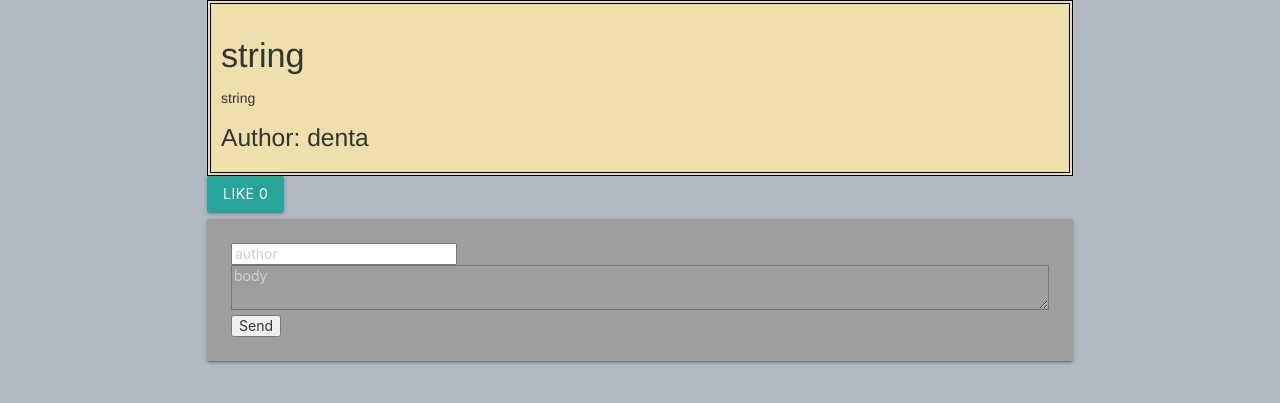
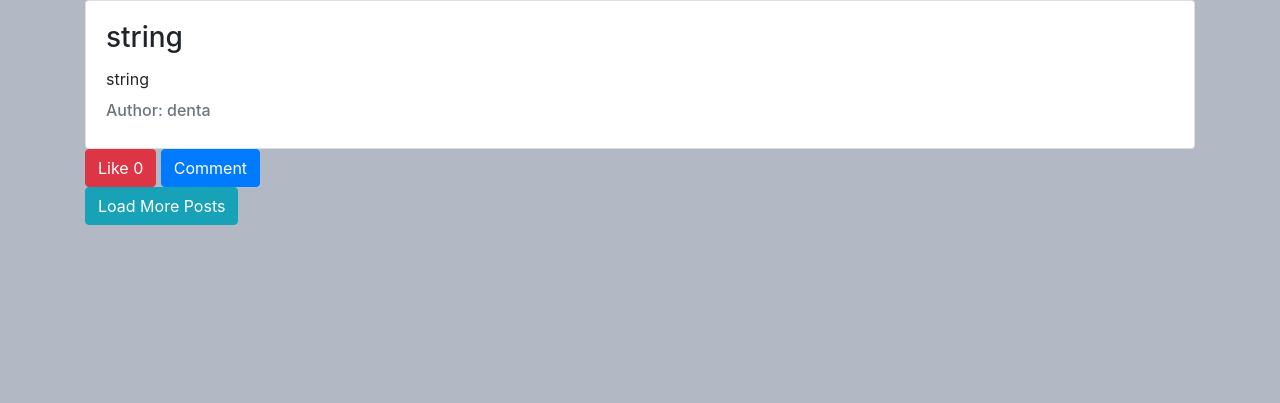
Before and after one commit to DentaCool/dw-django-course, a Django app: a page that uses templates/base.html in a window 1280 px wide. Shown: the top 403 px of the page. Run offline with Django 3.2, Linux system fonts and the light colour scheme; data comes from the database, SQL or seed files in the repository; both versions use the stored data as it was after the commit; some libraries are stand-ins or nearby versions.

Commit message:
lazy load recoverypoin

```diff
--- a/article/permissions.py
+++ b/article/permissions.py
@@ -19,15 +19,19 @@ class UserPermission(BasePermission):
 
 class PostPermission(BasePermission):
     def has_permission(self, request, view):
+        print('PostPermission')
         if request.method in SAFE_METHODS:
             return True
         else:
+            print(IsAuthenticated().has_permission(request, view))
             return IsAuthenticated().has_permission(request, view)
 
     def has_object_permission(self, request, view, obj):
+        print('PostPermission')
         if request.method in SAFE_METHODS:
             return True
         else:
+            print('i work')
             return request.user == obj.author
 
 
--- a/article/serializers.py
+++ b/article/serializers.py
@@ -15,7 +15,7 @@ class CommentSerializer(serializers.ModelSerializer):
 
     class Meta:
         model = article_models.Comment
-        fields = ("id", "post_id", "author_comment", "body",)
+        fields = ("id", "post_id", "author_comment", "body", "created")
 
 class PostListSerializer(serializers.ModelSerializer):
     author = account_serializers.UserSerializer(read_only=True)
--- a/article/urls.py
+++ b/article/urls.py
@@ -4,6 +4,7 @@ from .urls_api import router
 
 urlpatterns = [
     path('', PostListView.as_view()),
+    path('alternative_index/', PostListView.as_view(), name=('alternative')),
     path('post_detail<slug:slug>/', PostDetailView.as_view(), name=('post_detail')),
  ]
 
--- a/blog/urls.py
+++ b/blog/urls.py
@@ -22,7 +22,6 @@ from drf_yasg import openapi
 from rest_framework_simplejwt import views as jwt_views
 from django.conf import settings
 from django.conf.urls.static import static
-
 schema_view = get_schema_view(
    openapi.Info(
       title="Snippets API",
--- a/static/js/s.js
+++ b/static/js/s.js
@@ -1,20 +1,112 @@
+function load_comments() {
+  var post_id = $("#post_id").val();
+
+  $("#comments").html(`<div class="spinner-border" role="status">
+    <span class="sr-only">Loading...</span>
+  </div>`)
+  $.ajax({
+      type: "GET",
+      url: `/api/article/posts/${post_id}/comments/?page=1`,
+      success: function(data) {
+
+          $("#comments").html("")
+          data.results.forEach((comment_data) => {
+              const putHtmlData = `
+    <div class="card p-1">
+    <div class="card-header">
+      ${comment_data["author_comment"]}
+    </div>
+    <div class="card-body">
+      <p class="card-text">
+      <p>${comment_data["body"]}</p>
+      </p>
+    </div>
+
+    <h6 class="card-subtitle mb-2 text-muted">${comment_data["created"]}</h6>
+  </div>`
+
+              $("#comments").append(putHtmlData)
+          })
+
+
+      }
+  });
+}
+
+
+function lazy_load_comments(data, page) {
+  console.log(data)
+  if (data.next) {
+      console.log(data["next"])
+      link.data('page', page + 1);
+      data.results.forEach((comment_data) => {
+          const putHtmlData = `
+                      <div class="card p-1">
+                      <div class="card-header">
+                        ${comment_data["author_comment"]}
+                      </div>
+                      <div class="card-body">
+                        <p class="card-text">
+                        <p>${comment_data["body"]}</p>
+                        </p>
+                      </div>
+
+                      <h6 class="card-subtitle mb-2 text-muted">${comment_data["created"]}</h6>
+                    </div>`
+
+          $("#comments").append(putHtmlData)
+      })
+  }
 
   $(document).ready(() => {
+          load_comments()
+
+          $('#lazy-comments').on('click', function() {
+                  var link = $(this);
+                  var page = link.data('page');
+                  var post_id = $("#post_id").val();
+
+                  $.ajax({
+                          type: 'get',
+                          url: `/api/article/posts/${post_id}/comments?page=${page}`,
+                          data: {
+                              'post_id': post_id,
+                          },
+                          success: function(data) {
+
+                          } else {
+                              link.hide();
+                          }
+                      },
+                      error: function(xhr, status, error) {}
+                  });
+          });
+
+      $(window).scroll(function() {
+          if ($(window).scrollTop() + $(window).height() > $(document).height() - 100) {
+              alert("near bottom!");
+          }
+      });
 
       $("#likes-count").click(function(e) {
           var post_id = $("#post_id").val();
+          // var csrf = $("[name=csrfmiddlewaretoken]").val();
           $.ajax({
               type: "POST",
-      url: "http://127.0.0.1:8000/api/article/posts/" + post_id + "/like/",
+              url: "/api/article/posts/" + post_id + "/like/",
               data: JSON.stringify({
                   'post_id': parseInt(post_id)
               }),
+
               contentType: 'application/json',
-      success: function (data){
+              success: function(data) {
                   $("#likes-count").html("Like " + data["like_count"])
               }
           });
+      })
 
+      $("#comment").click(function(e) {
+          $("#comment-form").toggleClass("d-none");
       })
 
       $("form").submit(function(e) {
--- a/templates/article/post_detail.html
+++ b/templates/article/post_detail.html
@@ -1,43 +1,61 @@
 {% extends 'base.html' %}
 {% block body %}
 <div class="container">
-   <div class="post-brd">
+   <div class="card">
+      <div class="card-body">
       {% autoescape off %}
-      <h4>{{post.title}}</h4>
-      {{post.body}}
+      <h3 class="card-title">{{post.title}}</h3>
+      <p class="card-text">{{post.body}}</p>
       <p>
-      <h5>Author: {{post.author}} </h5>
+      <h5></h5>
       </p>
       {% endautoescape %}
+      <h6 class="card-subtitle mb-2 text-muted">Author: {{post.author}} </h6>
    </div>
-   <button  id="likes-count" class="btn waves-effect waves-light" type="submit" name="action">Like {{post.likes.count}}
-  </button>
-   <div class="card-panel grey ">
-      <div class="form-wrapper">
+   </div>
+
+
+   <button  id="likes-count" class="btn btn-danger" type="submit" name="action">Like {{post.likes.count}}</button>
+   <button id="comment" class="btn btn-primary">Comment</button>
+
+   <div class="card d-none" id="comment-form">
       <form>
-            <input id="author" type="author" placeholder="author" ><br>
-            <textarea id="body" type="body" placeholder="body" rows="10" cols="40"></textarea> <br>
+         <div class="form-group">
+         <label >Author</label>
+         <input id="author" type="author"class="form-control">
+         </div>
+         <div class="form-group">
+         <label>Body</label>
+         <textarea class="form-control" id="body"> </textarea>
+         </div>
          <input id="post_id" type="hidden" value={{ post.id }}>
-            <button  type="submit">Send</button>
+         <button type="submit" class="btn btn-primary">Submit</button>
       </form>
    </div>
+
+
+<div id="comments">
+   <!--
+   {% for comment in post.comments.all.reverse%}
+   <div class="card p-1">
+      <div class="card-header">
+         {{comment.author_comment}}
        </div>
-   <div class="card-stacked">
-      {% for comment in post.comments.all.reverse%}
-      <div class="card-panel grey ">
-         <h5><i class="material-icons ">account_circle</i>{{comment.author_comment}}</h5>
-         <div class="card">
-            <div class="card-stacked ">
-               <div class="card-content flow-text grey lighten-4 ">
+      <div class="card-body">
+        <p class="card-text">
          {% autoescape off %}
          <p>{{comment.body}}</p>
          {% endautoescape %}
+        </p>
       </div>
-               <h2 class="header h5 right-align">{{comment.created}}</h2>
-            </div>
-         </div>
+
+      <h6 class="card-subtitle mb-2 text-muted">{{comment.created}}</h6>
     </div>
     {% endfor %}
+   -->
 </div>
+
+<div><a class="btn btn-info" id="lazy-comments" href="javascript:void(0);" data-page="2">Load More Posts</a></div>
+
 </div>
 {% endblock body %}
--- a/templates/base.html
+++ b/templates/base.html
@@ -7,12 +7,12 @@
   <meta name="viewport"
     content="width=device-width, user-scalable=no, initial-scale=1.0, maximum-scale=1.0, minimum-scale=1.0">
   <meta http-equiv="X-UA-Compatible" content="ie=edge">
-  <link rel="stylesheet" href="//maxcdn.bootstrapcdn.com/bootstrap/3.2.0/css/bootstrap.min.css">
-  <link rel="stylesheet" href="//maxcdn.bootstrapcdn.com/bootstrap/3.2.0/css/bootstrap-theme.min.css">
+  <link rel="stylesheet" href="https://cdn.jsdelivr.net/npm/bootstrap@4.6.0/dist/css/bootstrap.min.css" integrity="sha384-B0vP5xmATw1+K9KRQjQERJvTumQW0nPEzvF6L/Z6nronJ3oUOFUFpCjEUQouq2+l" crossorigin="anonymous">
+<script src="https://code.jquery.com/jquery-3.5.1.slim.min.js" integrity="sha384-DfXdz2htPH0lsSSs5nCTpuj/zy4C+OGpamoFVy38MVBnE+IbbVYUew+OrCXaRkfj" crossorigin="anonymous"></script>
+<script src="https://cdn.jsdelivr.net/npm/bootstrap@4.6.0/dist/js/bootstrap.bundle.min.js" integrity="sha384-Piv4xVNRyMGpqkS2by6br4gNJ7DXjqk09RmUpJ8jgGtD7zP9yug3goQfGII0yAns" crossorigin="anonymous"></script>
 
-  <link rel="stylesheet" href="https://cdnjs.cloudflare.com/ajax/libs/materialize/1.0.0/css/materialize.min.css">
+
   <link href="https://fonts.googleapis.com/icon?family=Material+Icons" rel="stylesheet">
-  <script src="https://cdnjs.cloudflare.com/ajax/libs/materialize/1.0.0/js/materialize.min.js"></script>
 
   <title>Datawiz Django Course</title>
 </head>
@@ -28,7 +28,7 @@
 </style>
 
 <body>
-
+  {% csrf_token %}
   {% block body%}
   {% endblock body%}
 
```
Also changed, not shown: article/viewsets.py (+5 -2 lines), blog/settings.py (+5 -4 lines), requirements.txt (+70 -4 lines), static/Taras.html (deleted, +0 -63 lines), templates/article/alternative_index.html (added, +37 -0 lines), templates/article/index.html (+3 -4 lines), db.sqlite3, 2 other files. Lines whose indentation alone changed are shown as unchanged.
